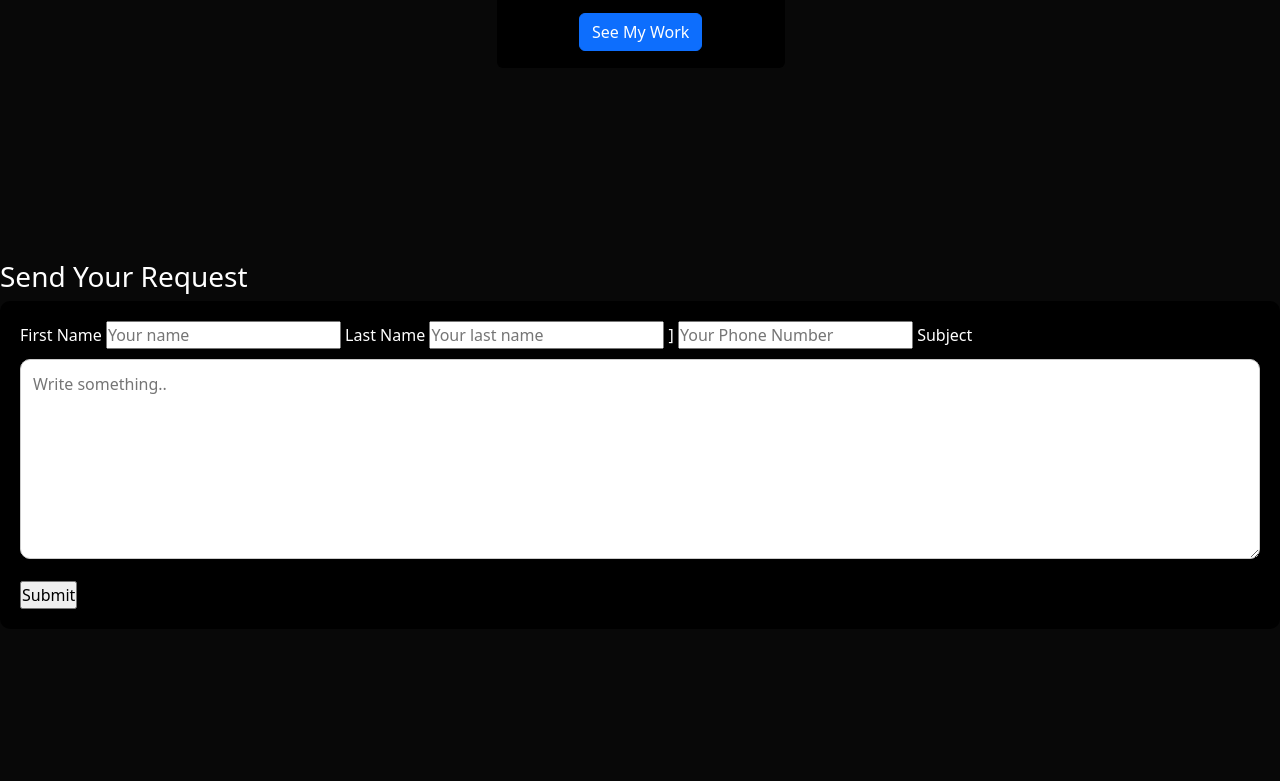
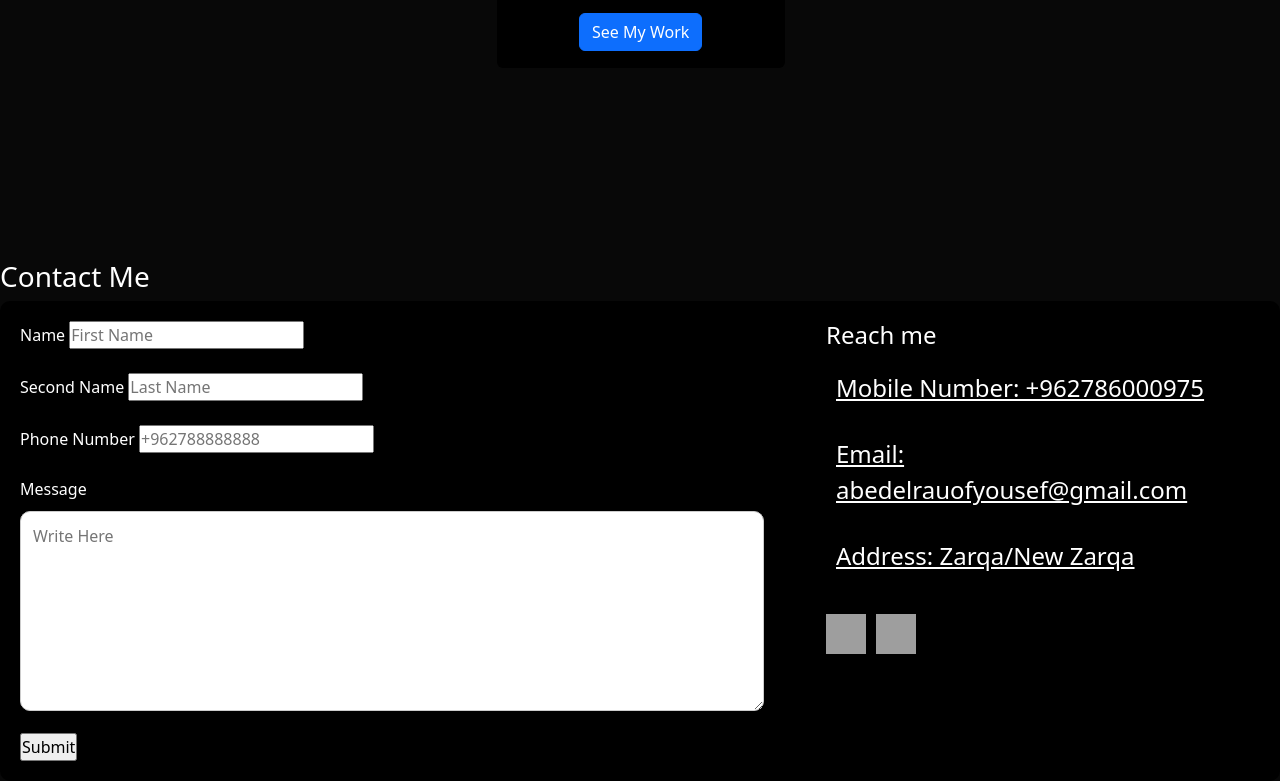
Before and after one commit to Abedelrauof-Yousef/portfolio-, a plain HTML site: page index.html in a window 1280 px wide. Shown: the part 1775-2556 px from the top of the page. Before the commit the page ends 2404 px from the top, so only its background shows below. Drawn offline with nearby package versions, Linux system fonts and the light colour scheme; grey boxes are pictures that could not be loaded.

Commit message:
Edited the contact section

```diff
--- a/index.html
+++ b/index.html
@@ -6,19 +6,17 @@
   <link href="https://cdn.jsdelivr.net/npm/bootstrap@5.3.3/dist/css/bootstrap.min.css" rel="stylesheet" integrity="sha384-QWTKZyjpPEjISv5WaRU9OFeRpok6YctnYmDr5pNlyT2bRjXh0JMhjY6hW+ALEwIH" crossorigin="anonymous">
   <title>Document</title>
   <style>
-
-    body{
+    body {
       background-color: #080808;
       color: white;
     }
 
-    *{
-      margin: 0px;
-      padding: 0px;
-
+    * {
+      margin: 0;
+      padding: 0;
     }
 
-    #header{
+    #header {
       display: flex;
       justify-content: center;
       align-items: center;
@@ -32,8 +30,7 @@
       z-index: 1;
     }
 
-
-    .Logo{
+    .Logo {
       height: 45px;
       width: 45px;
       border-radius: 50%;
@@ -42,10 +39,7 @@
       padding-bottom: 5px;
     }
 
-
-
-
-    li{
+    li {
       display: inline-block;
       padding: 10px 10px;
       font-size: x-large;
@@ -57,7 +51,7 @@
       color: black;
     }
 
-    .heroSectionPicture{
+    .heroSectionPicture {
       width: 400px;
       height: auto;
       padding-left: 50px;
@@ -68,62 +62,64 @@
       margin-top: 60px;
     }
 
-    .col1{
+    .col1 {
       text-align: center;
       padding-top: 10%;
     }
 
-    .col2{
+    .col2 {
       margin-left: 140px;
       margin-top: 34px;
       background-color: black;
       color: white;
     }
 
-    .col3{
+    .col3 {
       margin: 50px;
-        margin-left: 50;
-        background-color: black;
-        color: white;
-    }
-
-    .col4{
       margin-left: 50px;
       background-color: black;
       color: white;
     }
 
-    .col5{
+    .col4 {
+      margin-left: 50px;
       background-color: black;
       color: white;
     }
 
-    .col6{
+    .col5 {
       background-color: black;
       color: white;
     }
 
-    .htmlCol2{
+    .col6 {
+      background-color: black;
+      color: white;
+    }
+
+    .htmlCol2 {
       padding-left: 50px;
     }
 
-    .row2{
+    .row2 {
       margin-left: 55px;
     }
 
-    .row3{
+    .row3 {
       margin-top: 40px;
       margin-left: 40px;
     }
 
-
-    .ContactContainer1{
+    .ContactContainer1 {
       padding: 20px;
       border-radius: 10px;
       background-color: black;
+      display: flex;
+      justify-content: space-between;
+      align-items: flex-start;
     }
 
-    #input[type=text], select, textarea{
+    #input[type=text], select, textarea {
       width: 100%;
       padding: 12px;
       border: 1px solid #ccc;
@@ -134,18 +130,43 @@
       resize: vertical;
     }
 
+    .formContainer {
+      width: 60%;
+    }
 
+    .contactDetails {
+      width: 35%;
+    }
 
+    .contactDetails h4 {
+      margin-bottom: 10px;
+    }
 
+    .contactDetails ul {
+      list-style-type: none;
+      padding: 0;
+    }
+
+    .contactDetails li {
+      margin-bottom: 10px;
+    }
+
+    .socialMedia {
+      display: flex;
+      gap: 10px;
+      margin-top: 20px;
+    }
+
+    .socialMedia img {
+      width: 40px;
+      height: 40px;
+    }
   </style>
-
-
 </head>
 <body>
   <!-- navBar Section -->
   <div id="header">
     <img src="https://cdn-icons-png.flaticon.com/512/3096/3096983.png" class="Logo" alt="Logo">
-
     <ul>
       <li><a href="#home">Home</a></li>
       <li><a href="#AboutMe">About me</a></li>
@@ -159,21 +180,21 @@
     <div class="row">
       <div class="col1 col-sm">
         <h1>Hi I'm Abedelra'uof</h1>
-        <h3>Im a Web Developer</h3>
-        <h4 id="AboutMe">𝓐𝓫𝓮𝓭𝓮𝓵𝓻𝓪'𝓾𝓸𝓯</h4> <br><br><br>
+        <h3>I'm a Web Developer</h3>
+        <h4 id="AboutMe">𝓐𝓫𝓮𝓭𝓮𝓵𝓻𝓪'𝓾𝓸𝓯</h4>
+        <br><br><br>
         <h5>About me</h5>
         <div class="d-flex p-2">Passionate about blending creativity with logic, I bring a unique perspective to problem-solving. With a background in Logistics and Supply Chain Management, I understand the complexities of efficient operations. Now, I am channeling my innovative spirit into programming. I am eager to combine my analytical skills and creativity to develop software solutions that are both functional and aesthetically pleasing.</div>
-    </container>
       </div>
       <div class="Col2Picture col-sm">
-        <img class="heroSectionPicture" src="Images/Picture2-nobg.png">
+        <img class="heroSectionPicture" src="Images/Picture2-nobg.png" alt="Hero Section Picture">
       </div>
     </div>
   </div>
 
-
   <!-- Skills cards Section -->
-<div id="Skills" class="container text-center"> <br><br><br><br>
+  <div id="Skills" class="container text-center">
+    <br><br><br><br>
     <div class="row2 row">
       <div class="htmlCol2 col">
         <div class="col2 card" style="width: 18rem;">
@@ -186,7 +207,7 @@
       </div>
       <div class="col">
         <div class="col3 card" style="width: 18rem;">
-            <img src="https://cdn-icons-png.freepik.com/512/5968/5968305.png" class="card-img-top"  alt="CSS Logo">
+          <img src="https://cdn-icons-png.freepik.com/512/5968/5968305.png" class="card-img-top" alt="CSS Logo">
           <div class="card-body">
             <p class="card-text">CSS (Cascading Style Sheets) brings style to the web. It allows for the customization of web page appearances, including layouts, colors, and fonts, making websites visually appealing and user-friendly.</p>
             <a href="https://github.com/Abedelrauof-Yousef/Bootstrap.git" class="btn btn-primary" target="_blank">See My Work</a>
@@ -197,7 +218,7 @@
     <div class="row3 row">
       <div class="col">
         <div class="col4 card" style="width: 18rem;">
-            <img src="https://static.vecteezy.com/system/resources/previews/012/194/385/original/js-letter-logo-design-with-black-background-in-illustrator-logo-calligraphy-designs-for-logo-poster-invitation-etc-vector.jpg" class="card-img-top"  alt="JavaScript Logo">
+          <img src="https://static.vecteezy.com/system/resources/previews/012/194/385/original/js-letter-logo-design-with-black-background-in-illustrator-logo-calligraphy-designs-for-logo-poster-invitation-etc-vector.jpg" class="card-img-top" alt="JavaScript Logo">
           <div class="card-body">
             <h5 class="card-title">JavaScript</h5>
             <p class="card-text">JavaScript adds interactivity to web pages. As a versatile programming language, it enables dynamic content, control of multimedia, and complex web features, enhancing the user experience significantly.</p>
@@ -210,8 +231,7 @@
           <img src="https://cdn.freebiesupply.com/logos/large/2x/react-1-logo-black-and-white.png" class="card-img-top" height="275px" alt="React Logo">
           <div class="card-body">
             <h5 class="card-title">React</h5>
-              <p class="card-text">React is a powerful JavaScript library for building user interfaces, particularly single-page applications. It facilitates the creation of reusable UI components and ensures efficient rendering, making web apps fast and scalable.
-            </p>
+            <p class="card-text">React is a powerful JavaScript library for building user interfaces, particularly single-page applications. It facilitates the creation of reusable UI components and ensures efficient rendering, making web apps fast and scalable.</p>
             <a href="#" class="btn btn-primary">See My Work</a>
           </div>
         </div>
@@ -221,58 +241,47 @@
           <img src="https://icon-library.com/images/node-js-icon/node-js-icon-2.jpg" class="card-img-top" alt="Node.js Logo">
           <div class="card-body">
             <h5 class="card-title">Node.js</h5>
-              <p class="card-text">Node.js is a JavaScript runtime built on Chrome's V8 engine, allowing for server-side scripting. It enables the creation of scalable network applications, making it ideal for real-time applications and API services.
-            </p>
+            <p class="card-text">Node.js is a JavaScript runtime built on Chrome's V8 engine, allowing for server-side scripting. It enables the creation of scalable network applications, making it ideal for real-time applications and API services.</p>
             <a href="#" class="btn btn-primary">See My Work</a>
           </div>
         </div>
       </div>
     </div>
-  </div> <br><br><br><br><br><br><br><br>
+  </div>
 
+  <br><br><br><br><br><br><br><br>
 
   <!-- Contact Section -->
-  <h3 class="h3Content">Send Your Request</h3>
+  <h3 id="Contact" class="h3Contant">Contact Me</h3>
   <div class="ContactContainer1">
-        <form action="/action_page.php">
-          <label for="firstName">First Name</label>
-          <input type="text" id="firstName" name="firstName" placeholder="Your name">
-
-          <label for="lastName">Last Name</label>
-          <input type="text" id="lastName" name="lastName" placeholder="Your last name">
-
-          ]<label for="phoneNumber"></label>
-          <input type="tel" id="telNumber" Name="telNumber" placeholder="Your Phone Number">
-
-          <label for="subject">Subject</label>
-          <textarea id="subject" name="subject" placeholder="Write something.." style="height:200px"></textarea>
-
+    <form class="formContainer">
+      <label for="firstName">Name</label>
+      <input type="text" id="firstName" name="firstName" placeholder="First Name"><br><br>
+      <label for="lastName">Second Name</label>
+      <input type="text" id="lastName" name="lastName" placeholder="Last Name"><br><br>
+      <label for="phoneNumber">Phone Number</label>
+      <input type="tel" id="telNumber" name="telNumber" placeholder="+962788888888"><br><br>
+      <label for="subject">Message</label>
+      <textarea id="subject" name="subject" placeholder="Write Here" style="height:200px"></textarea>
       <input type="submit" value="Submit">
-
     </form>
+    <div class="contactDetails">
+      <h4>Reach me</h4>
+      <ul>
+        <li>Mobile Number: +962786000975</li>
+        <li>Email: abedelrauofyousef@gmail.com</li>
+        <li>Address: Zarqa/New Zarqa</li>
+      </ul>
+      <div class="socialMedia">
+        <a href="https://www.linkedin.com/in/abed-alajawy-31b2b11a1/" target="_blank">
+          <img src="https://upload.wikimedia.org/wikipedia/commons/thumb/c/ca/LinkedIn_logo_initials.png/640px-LinkedIn_logo_initials.png" alt="LinkedIn Logo">
+        </a>
+        <a href="https://github.com/Abedelrauof-Yousef" target="_blank">
+          <img src="https://cdn.pixabay.com/photo/2022/01/30/13/33/github-6980894_1280.png" alt="GitHub Logo">
+        </a>
       </div>
-
     </div>
-
-
-
-
-
-
-
-
-
-
-
-
-
-
-
-
-
-
-
-
+  </div>
 
   <script src="https://cdn.jsdelivr.net/npm/bootstrap@5.3.3/dist/js/bootstrap.bundle.min.js" integrity="sha384-YvpcrYf0tY3lHB60NNkmXc5s9fDVZLESaAA55NDzOxhy9GkcIdslK1eN7N6jIeHz" crossorigin="anonymous"></script>
 </body>
```
Lines whose indentation alone changed are shown as unchanged.
